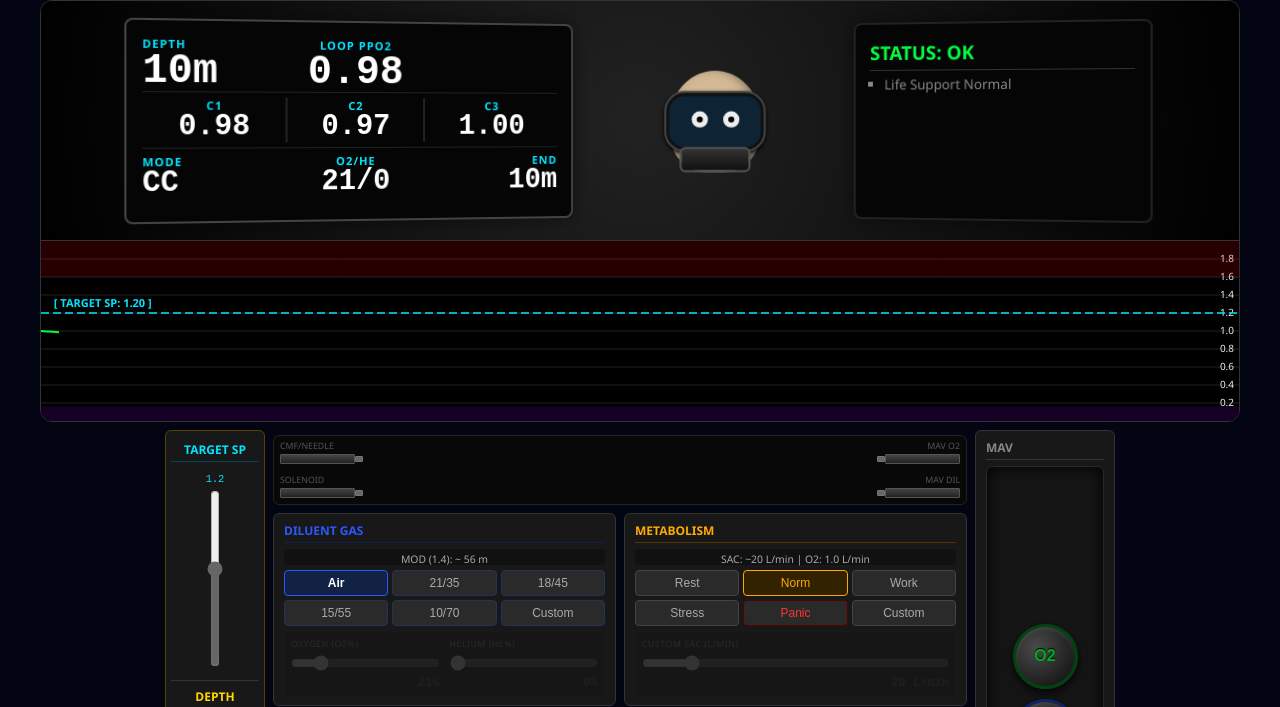
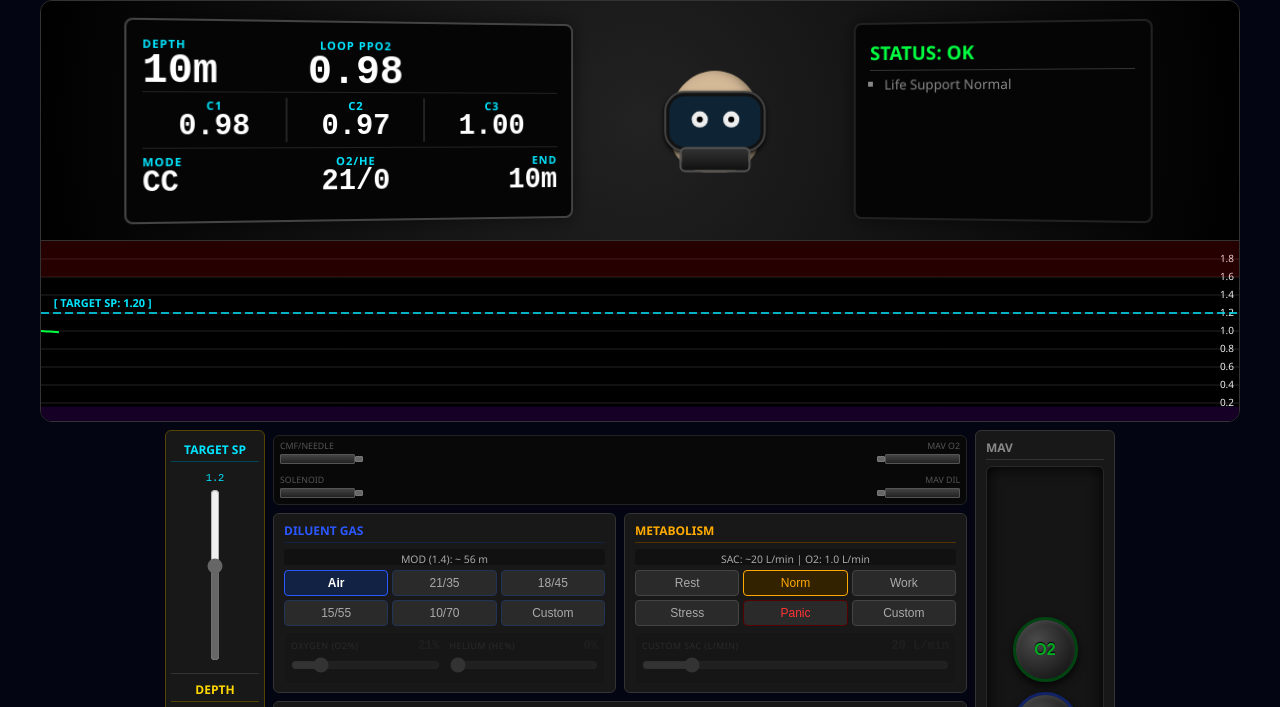
Before and after one commit to powergx-yu/ccr-ppo2sim, a plain HTML site: page index.html in a window 1280 px wide. Shown: the part 79-786 px from the top of the page. Drawn offline with Linux system fonts and the light colour scheme.

Commit message:
Optimize slider layout to prevent finger blocking

```diff
--- a/index.html
+++ b/index.html
@@ -847,8 +847,15 @@
         .custom-field {
             display: flex;
             flex-direction: column;
-            gap: 1px;
+            gap: 2px;
             flex: 1;
+        }
+
+        .field-header {
+            display: flex;
+            justify-content: space-between;
+            align-items: center;
+            margin-bottom: -2px;
         }
 
         .custom-field label {
@@ -856,6 +863,7 @@
             color: #888;
             text-transform: uppercase;
             letter-spacing: 0.5px;
+            margin: 0;
         }
 
         .custom-field input[type=range] {
@@ -874,7 +882,6 @@
             font-size: 0.75em;
             color: #444;
             /* Dim by default */
-            text-align: right;
             font-weight: bold;
             transition: color 0.3s;
         }
@@ -1493,16 +1500,20 @@
                     <div id="panel-dil-custom" class="custom-control-panel">
                         <div class="custom-input-group">
                             <div class="custom-field">
-                                <label>Oxygen (O2%)</label>
+                                <div class="field-header">
+                                    <label>Oxygen (O2%)</label>
+                                    <div class="val" id="val-dil-o2">21%</div>
+                                </div>
                                 <input type="range" id="input-dil-o2" min="5" max="100" value="21"
                                     oninput="applyCustomDil()" disabled>
-                                <div class="val" id="val-dil-o2">21%</div>
                             </div>
                             <div class="custom-field">
-                                <label>Helium (He%)</label>
+                                <div class="field-header">
+                                    <label>Helium (He%)</label>
+                                    <div class="val" id="val-dil-he">0%</div>
+                                </div>
                                 <input type="range" id="input-dil-he" min="0" max="95" value="0"
                                     oninput="applyCustomDil()" disabled>
-                                <div class="val" id="val-dil-he">0%</div>
                             </div>
                         </div>
                     </div>
@@ -1523,10 +1534,12 @@
                     <div id="panel-vo2-custom" class="custom-control-panel">
                         <div class="custom-input-group">
                             <div class="custom-field">
-                                <label>Custom SAC (L/min)</label>
+                                <div class="field-header">
+                                    <label>Custom SAC (L/min)</label>
+                                    <div class="val" id="val-vo2">20 L/min</div>
+                                </div>
                                 <input type="range" id="input-vo2" min="10" max="80" step="1" value="20"
                                     oninput="applyCustomVO2()" disabled>
-                                <div class="val" id="val-vo2">20 L/min</div>
                             </div>
                         </div>
                     </div>
```
